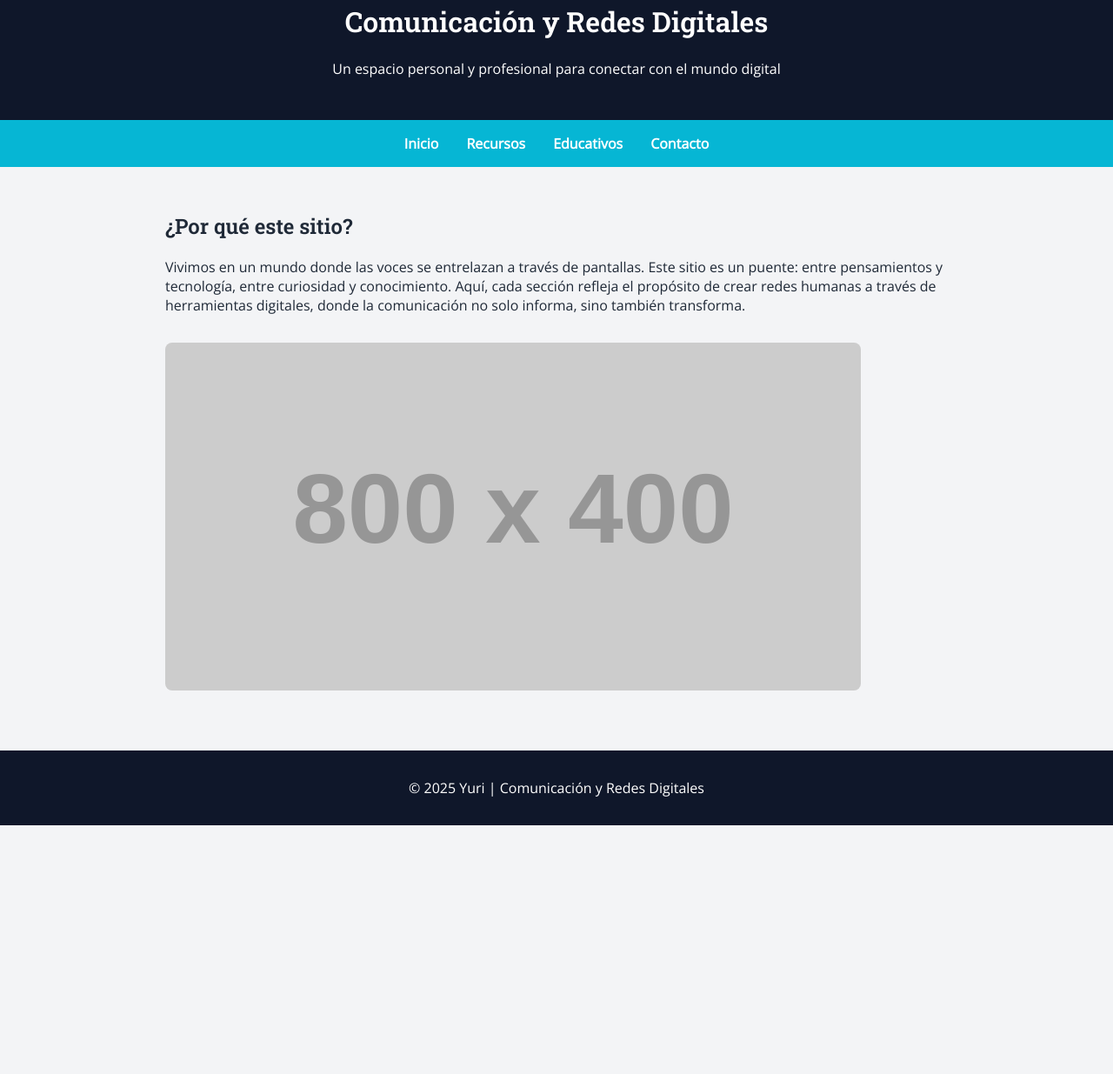
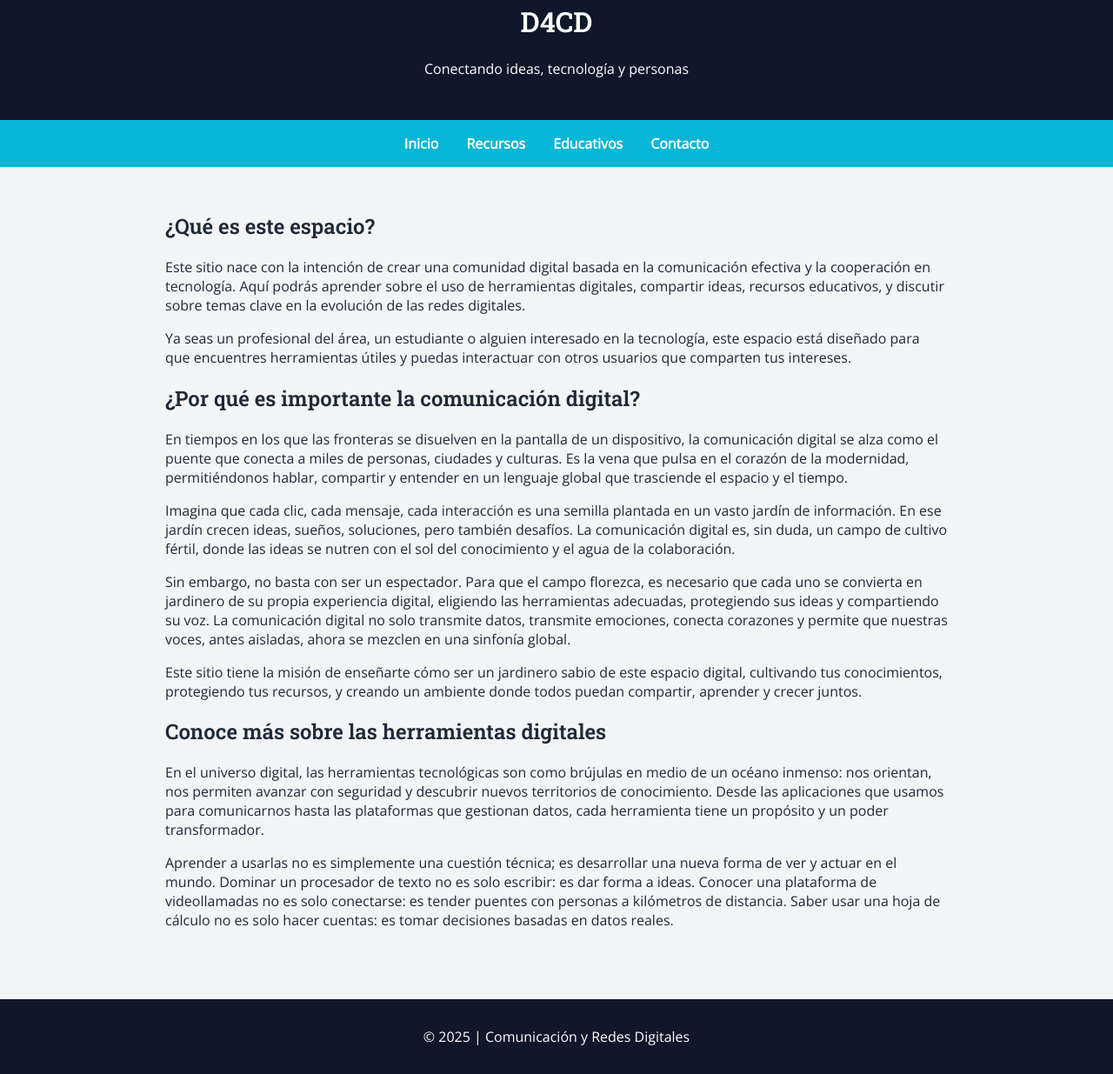
Before and after one commit to Yuri-chr4/D4C2.github.io, a plain HTML site: page index.html in a window 1280 px wide. Shown: the part 50-1285 px from the top of the page at 87% size. Before the commit the page ends 999 px from the top, so only its background shows below. Drawn offline with nearby package versions, Linux system fonts and the light colour scheme; placeholder pictures from the web are drawn by us.

Commit message:
Update index.html

```diff
--- a/index.html
+++ b/index.html
@@ -19,8 +19,8 @@
 </head>
 <body>
   <header>
-    <h1>Comunicación y Redes Digitales</h1>
-    <p>Un espacio personal y profesional para conectar con el mundo digital</p>
+    <h1>D4CD</h1>
+    <p>Conectando ideas, tecnología y personas</p>
   </header>
   <nav>
     <a href="index.html">Inicio</a>
@@ -29,12 +29,45 @@
     <a href="contacto.html">Contacto</a>
   </nav>
   <section>
-    <h2>¿Por qué este sitio?</h2>
-    <p>Vivimos en un mundo donde las voces se entrelazan a través de pantallas. Este sitio es un puente: entre pensamientos y tecnología, entre curiosidad y conocimiento. Aquí, cada sección refleja el propósito de crear redes humanas a través de herramientas digitales, donde la comunicación no solo informa, sino también transforma.</p>
-    <img src="https://via.placeholder.com/800x400" alt="Ilustración sobre comunicación digital">
+    <div class="intro">
+      <div class="intro-text">
+        <h2>¿Qué es este espacio?</h2>
+        <p>
+          Este sitio nace con la intención de crear una comunidad digital basada en la comunicación efectiva y la cooperación en tecnología.
+          Aquí podrás aprender sobre el uso de herramientas digitales, compartir ideas, recursos educativos, y discutir sobre temas clave en la evolución de las redes digitales.
+        </p>
+        <p>
+          Ya seas un profesional del área, un estudiante o alguien interesado en la tecnología, este espacio está diseñado para que encuentres herramientas útiles y puedas interactuar con otros usuarios que comparten tus intereses.
+        </p>
+      </div>
+
+    </div>
+
+    <h2>¿Por qué es importante la comunicación digital?</h2>
+    <p>
+      En tiempos en los que las fronteras se disuelven en la pantalla de un dispositivo, la comunicación digital se alza como el puente que conecta a miles de personas, ciudades y culturas. Es la vena que pulsa en el corazón de la modernidad, permitiéndonos hablar, compartir y entender en un lenguaje global que trasciende el espacio y el tiempo.
+    </p>
+    <p>
+      Imagina que cada clic, cada mensaje, cada interacción es una semilla plantada en un vasto jardín de información. En ese jardín crecen ideas, sueños, soluciones, pero también desafíos. La comunicación digital es, sin duda, un campo de cultivo fértil, donde las ideas se nutren con el sol del conocimiento y el agua de la colaboración.
+    </p>
+    <p>
+      Sin embargo, no basta con ser un espectador. Para que el campo florezca, es necesario que cada uno se convierta en jardinero de su propia experiencia digital, eligiendo las herramientas adecuadas, protegiendo sus ideas y compartiendo su voz. La comunicación digital no solo transmite datos, transmite emociones, conecta corazones y permite que nuestras voces, antes aisladas, ahora se mezclen en una sinfonía global.
+    </p>
+    <p>
+      Este sitio tiene la misión de enseñarte cómo ser un jardinero sabio de este espacio digital, cultivando tus conocimientos, protegiendo tus recursos, y creando un ambiente donde todos puedan compartir, aprender y crecer juntos.
+    </p>
+
+    <h2>Conoce más sobre las herramientas digitales</h2>
+<p>
+  En el universo digital, las herramientas tecnológicas son como brújulas en medio de un océano inmenso: nos orientan, nos permiten avanzar con seguridad y descubrir nuevos territorios de conocimiento. Desde las aplicaciones que usamos para comunicarnos hasta las plataformas que gestionan datos, cada herramienta tiene un propósito y un poder transformador.
+</p>
+<p>
+  Aprender a usarlas no es simplemente una cuestión técnica; es desarrollar una nueva forma de ver y actuar en el mundo. Dominar un procesador de texto no es solo escribir: es dar forma a ideas. Conocer una plataforma de videollamadas no es solo conectarse: es tender puentes con personas a kilómetros de distancia. Saber usar una hoja de cálculo no es solo hacer cuentas: es tomar decisiones basadas en datos reales.
+</p>
   </section>
+
   <footer>
-    <p>&copy; 2025 Yuri | Comunicación y Redes Digitales</p>
+    <p>&copy; 2025 | Comunicación y Redes Digitales</p>
   </footer>
 </body>
 </html>
```
